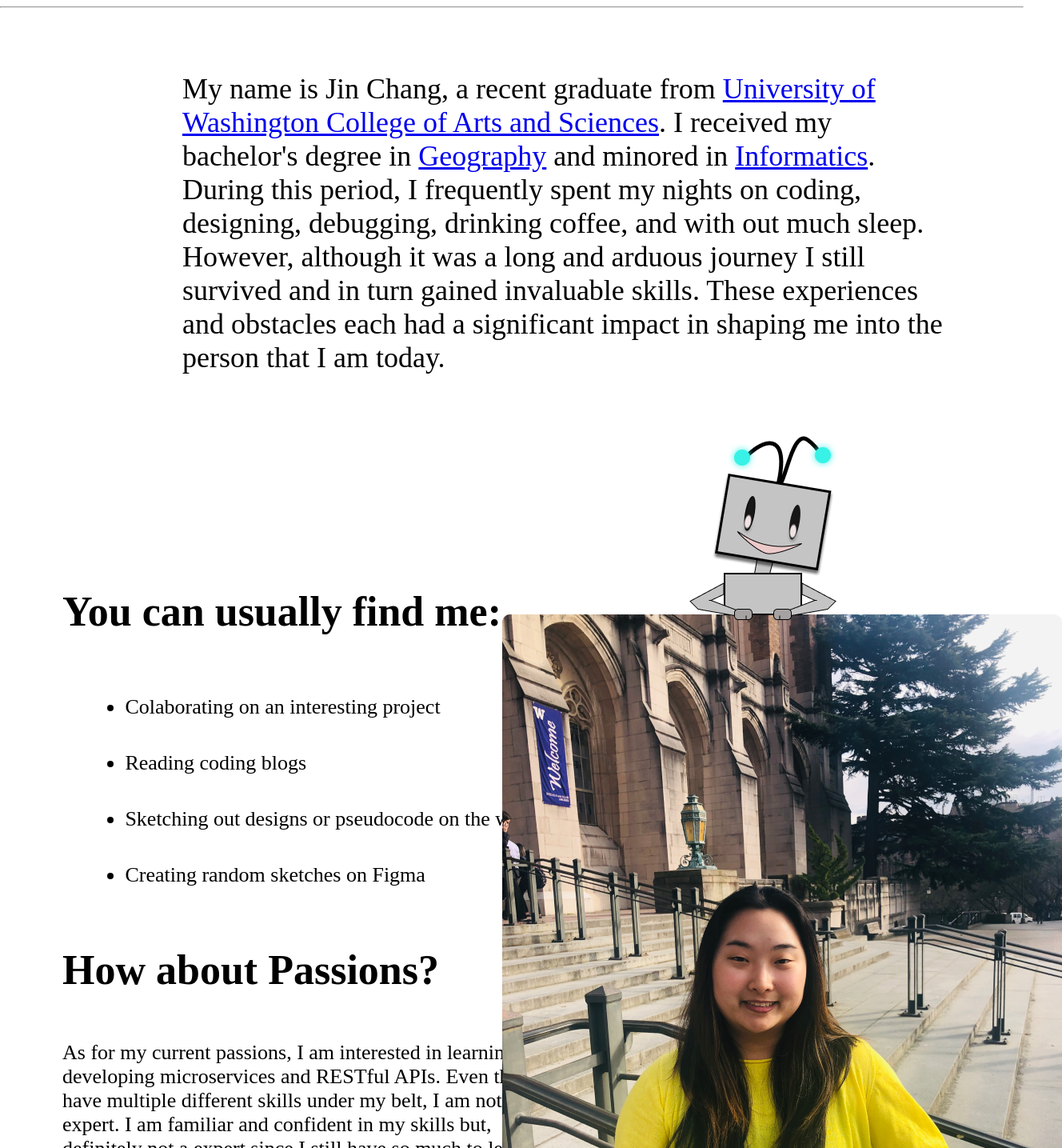
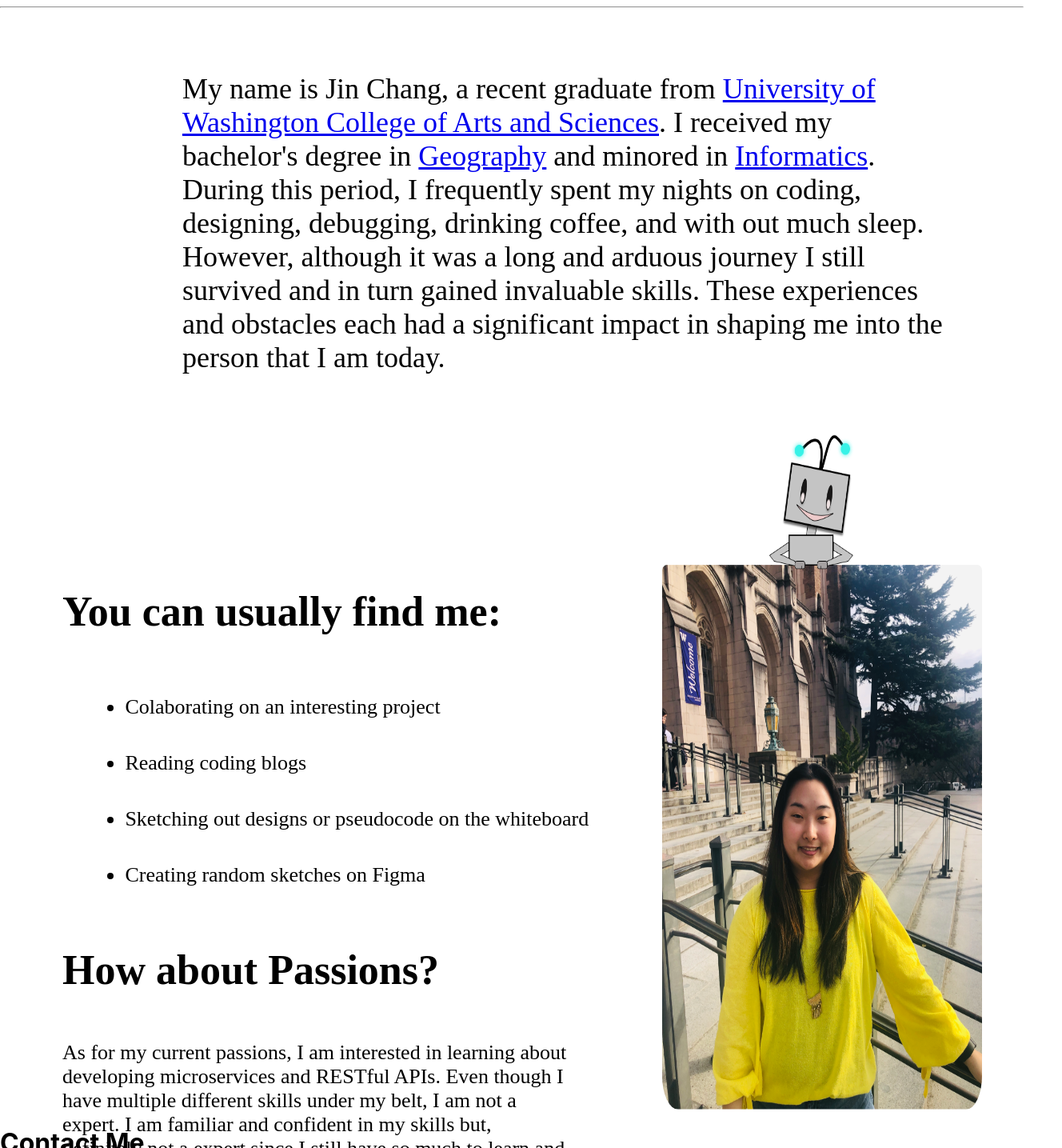
Before and after one commit to jinc132/jinschang-Portfolio, a React (Create React App) app: page /About in a window 1280 px wide. Shown: the top 1435 px of the page at 80% size, 1328 px wide, since content can reach past the window. Built offline with nearby package versions, Linux system fonts and the light colour scheme.

Commit message:
change icon

```diff
--- a/src/css/about.css
+++ b/src/css/about.css
@@ -1,7 +1,7 @@
 .bioList .portrait {
     content: url("portrait.png");
     border-radius: 5%;
-    width: 700px;
+    width: 400px;
     position: relative;
     right: 2em;
 }
```
